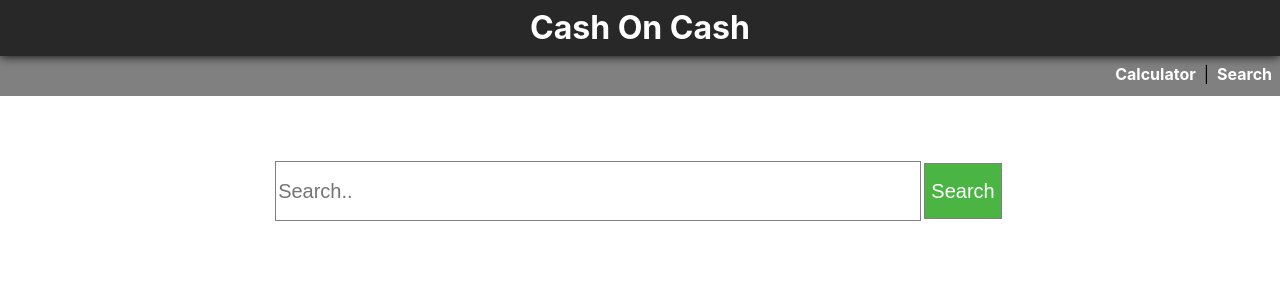
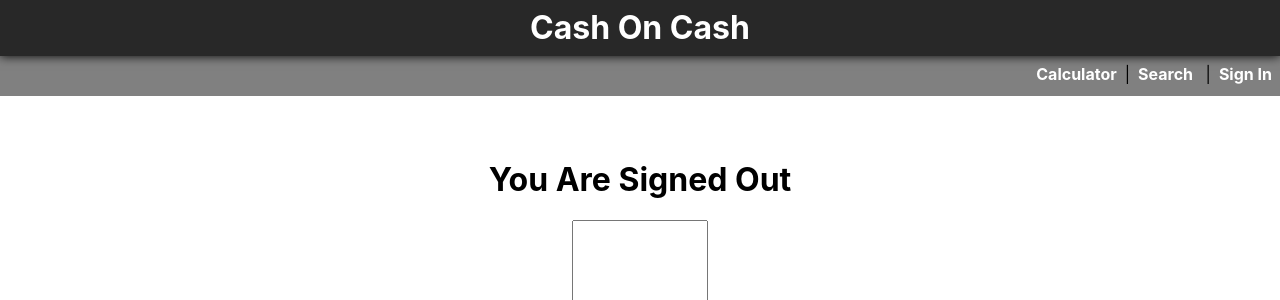
Before and after one commit to CarlinQuentin/CashOverCash, a React (Create React App) app: page /cash-on-cash/propertySearch in a window 1280 px wide. Shown: the top 300 px of the page. Built offline with nearby package versions, Linux system fonts and the light colour scheme.

Commit message:
added pin to access search page

```diff
--- a/package.json
+++ b/package.json
@@ -4,6 +4,10 @@
   "private": false,
   "homepage": "https://carlinquentin.github.io/cash-on-cash/",
   "dependencies": {
+    "@emotion/react": "^11.10.5",
+    "@emotion/styled": "^11.10.5",
+    "@mui/icons-material": "^5.11.0",
+    "@mui/material": "^5.11.0",
     "@progress/kendo-drawing": "^1.17.1",
     "@progress/kendo-licensing": "^1.2.2",
     "@progress/kendo-react-charts": "^5.6.0",
--- a/src/App.js
+++ b/src/App.js
@@ -2,21 +2,66 @@ import './App.css';
 import Header from './components/Header';
 import Calculator from './components/Calculator';
 import PropertySearch from './components/PropertySearch';
+import Login from './components/Login' ;
+import PageNotFound from './components/PageNotFound';
 import { BrowserRouter as Router, Routes, Route, Link } from "react-router-dom";
+import {useState, useEffect} from 'react'
 
 
-  function App(){
+function App(){
+
+  const[logIn, setLogIn] = useState(false)
+  const[pin, setPin] = useState()
+
+  useEffect(() => {
+    console.log(logIn)
+  }, [logIn])
+
+  useEffect(() => {
+    console.log(pin)
+  }, [pin])
+
+  const handleClick = (e) => {
+    e.preventDefault()
+    let myPin = 4578
+    if(pin === myPin){
+      setLogIn(!logIn)
+    }else{
+      alert("Invalid Pin")
+    }
+  }
+
+  const handlePinChange = (e) => {
+    e.preventDefault()
+    setPin(+e.target.value)
+  }
+
 
   return (
     <Router >
       <Header />
       <nav className={"nav-bar"}>
         <Link className={"link-btn"} to="/cash-on-cash">Calculator</Link>|
-        <Link className={"link-btn"} to="/cash-on-cash/propertySearch">Search</Link>
+        <Link className={"link-btn"} to="/cash-on-cash/propertySearch">Search</Link> |
+        {!logIn ?(
+        <Link className={"link-btn"} to="/cash-on-cash/logIn">Sign In</Link>
+        ) : (
+          <Link className={"link-btn"} to="/cash-on-cash/logIn">Sign Out</Link>
+          )}
       </nav>
-      <Routes>
-        <Route path="/cash-on-cash/" element={<Calculator />}/>
-        <Route path="/cash-on-cash/propertySearch" element={<PropertySearch />}/>
+        <Routes>
+          <Route path="/cash-on-cash/" element={<Calculator/>}/>
+          <Route path="/cash-on-cash/propertySearch/" element={<PropertySearch
+          logInOut={logIn}
+          handleClick={handleClick}
+          handlePinChange={handlePinChange}
+           />}/>
+          <Route path="/cash-on-cash/logIn" element={<Login
+          handlePinChange={handlePinChange}
+          handleClick={handleClick}
+          logInOut={logIn}
+          />}/>
+          <Route path="cash-on-cash/*" element={<PageNotFound/>}/>
         </Routes>
       </Router>
   );
--- a/src/components/Calculator.js
+++ b/src/components/Calculator.js
@@ -48,7 +48,8 @@ const [inputData, setInputData] = useState({
     }
   }
 
-  function handleClick(){
+  function handleClick(e){
+    e.preventDefault()
     setHidden(!hidden)
   }
 
@@ -77,7 +78,6 @@ const [inputData, setInputData] = useState({
     }
     setLoanDuration(parseInt(e.target.value))
   }
-
   return(
         <div>
           <div className={"input-card"}>
--- a/src/components/InputFields.js
+++ b/src/components/InputFields.js
@@ -49,9 +49,9 @@ let mortgageDefault, downPaymentDefault
                 <button className={"moreDets"} onClick={props.handleClick}>Info</button>
             <div hidden={props.hidden}>
               <div className={"mortgage-calculator"}>
-              <label className={"mortgage-label"}>Interest Rate:</label><input type={"number"}  step={".01"} className={"details-input"} defaultValue={props.interestRate*100} onChange={props.updateInterestRate}></input>%
-              <br></br>
-              <label className={"mortgage-label"}>Loan Duration:</label><input type={"number"} className={"details-input"} defaultValue={props.loanDuration} onChange={props.updateLoanDuration}></input> Years
+                <label className={"mortgage-label"}>Interest Rate:</label><input type={"number"}  step={".01"} className={"details-input"} defaultValue={props.interestRate*100} onChange={props.updateInterestRate}></input>%
+                <br></br>
+                <label className={"mortgage-label"}>Loan Duration:</label><input type={"number"} className={"details-input"} defaultValue={props.loanDuration} onChange={props.updateLoanDuration}></input> Years
               </div>
             </div>
             <h3>Maintainance</h3>
--- /dev/null
+++ b/src/components/Login.js
@@ -0,0 +1,24 @@
+import React from 'react';
+import '../App.css';
+
+function Login(props){
+      return(
+        <div className={'log-in'}>
+                {!props.logInOut ? (
+                    <h1>You Are Signed Out</h1>
+                    ): (
+                    <h1>You Are Signed In</h1>
+                    )
+                }
+                {!props.logInOut ?(
+                    <form onSubmit={props.handleClick}>
+                        <input type={"number"} className={"pin"} onChange={props.handlePinChange}></input>
+                    </form>
+                    ) : (
+                    <button onClick={props.handleClick}>Sign Out!</button>
+                    )
+                }
+        </div>
+      )
+  }
+export default Login;
--- /dev/null
+++ b/src/components/PageNotFound.js
@@ -0,0 +1,13 @@
+import React from 'react';
+import '../App.css';
+
+function PageNotFound(){
+      return(
+        <div>
+            <h1 className={"page-not-found"}>
+              Page Not Found
+            </h1>
+        </div>
+      )
+  }
+export default PageNotFound;
--- a/src/components/PropertySearch.js
+++ b/src/components/PropertySearch.js
@@ -1,9 +1,9 @@
 import React from 'react';
 import '../App.css';
 import {useState, useEffect} from 'react'
+import Login from './Login'
 
-
-function PropertySearch(){
+function PropertySearch(props){
 
   const [search, setSearch] = useState()
   const [results, setResults] = useState({
@@ -20,6 +20,13 @@ function PropertySearch(){
   function handleSubmit(){
     setResults({...results, address: search})
   }
+  if(!props.logInOut) {
+    console.log("This was hit")
+    return <Login
+    handlePinChange={props.handlePinChange}
+    handleClick={props.handleClick}
+    />
+  }else{
 
   if(!results.address){
     return(
@@ -31,7 +38,7 @@ function PropertySearch(){
       }}>
       <div className={"search-w-btn"}>
         <input className={"search-bar"} onChange={handleChange} type="text" placeholder="Search.."/>
-        <button type={"submit"} className={"search-btn"}>Search</button>
+        <button type={"submit"} className={"search-btn"}>search</button>
       </div>
       </form>
       </div>
@@ -46,7 +53,7 @@ function PropertySearch(){
         }}>
         <div className={"search-w-btn"}>
           <input className={"search-bar"} onChange={handleChange} type="text" placeholder="Search.."/>
-          <button type={"submit"} className={"search-btn"}>Search</button>
+          <button type={"submit"} className={"search-btn"}>search</button>
         </div>
         </form>
         <div className={'search-results'}>
@@ -58,5 +65,6 @@ function PropertySearch(){
       )
   }
   }
+}
 
 export default PropertySearch;
--- a/src/index.css
+++ b/src/index.css
@@ -93,13 +93,20 @@ code {
 }
 
 .mortgage-calculator{
-  display: inline;
-  width: 35px;
+  margin: auto;
+  width: 50%;
+  text-align: left;
 }
 .details-input{
   width: 35px;
   margin-top: 2%;
 }
+
+.details-input::-webkit-inner-spin-button {
+  -webkit-appearance: none;
+  margin: 0;
+}
+
 
 .button {
   background-color: rgb(75, 181, 67);
@@ -202,11 +209,31 @@ code {
   .link-btn {
     display: inline-block;
     text-align: center;
-    margin-left: 10vw;
-    margin-right: 10vw;
+    margin-left: 3vw;
+    margin-right: 4vw;
   }
   .nav-bar {
     text-align: center;
     margin: auto;
    }
 }
+.log-in{
+  margin-top: 20vh;
+  width: 100%;
+  text-align: center;
+}
+.page-not-found{
+  margin-top: 20vh;
+  width: 100%;
+  text-align: center;
+}
+
+.pin{
+  width: 10vw;
+  height: 10vh;
+  font-size: 300%;
+}
+.pin::-webkit-inner-spin-button {
+  -webkit-appearance: none;
+  margin: 0;
+}
```
Also changed, not shown: 1 other file (tests, documents, lock files or other folders).
